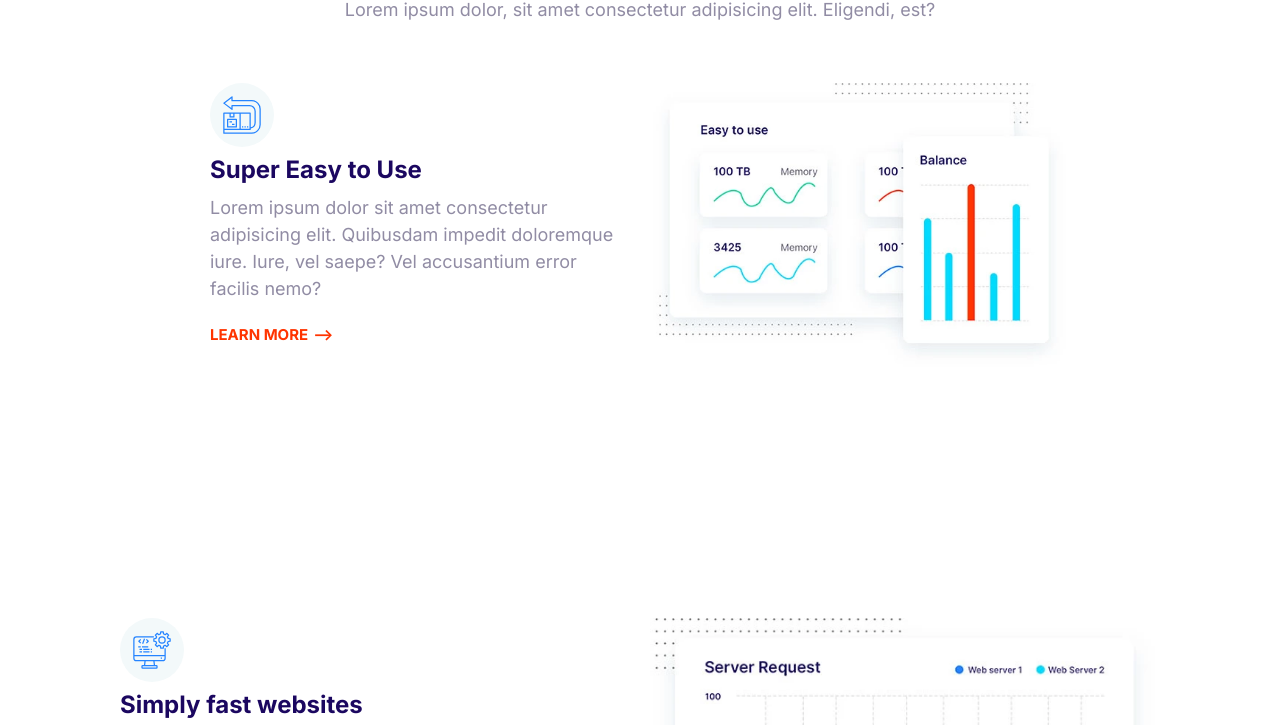
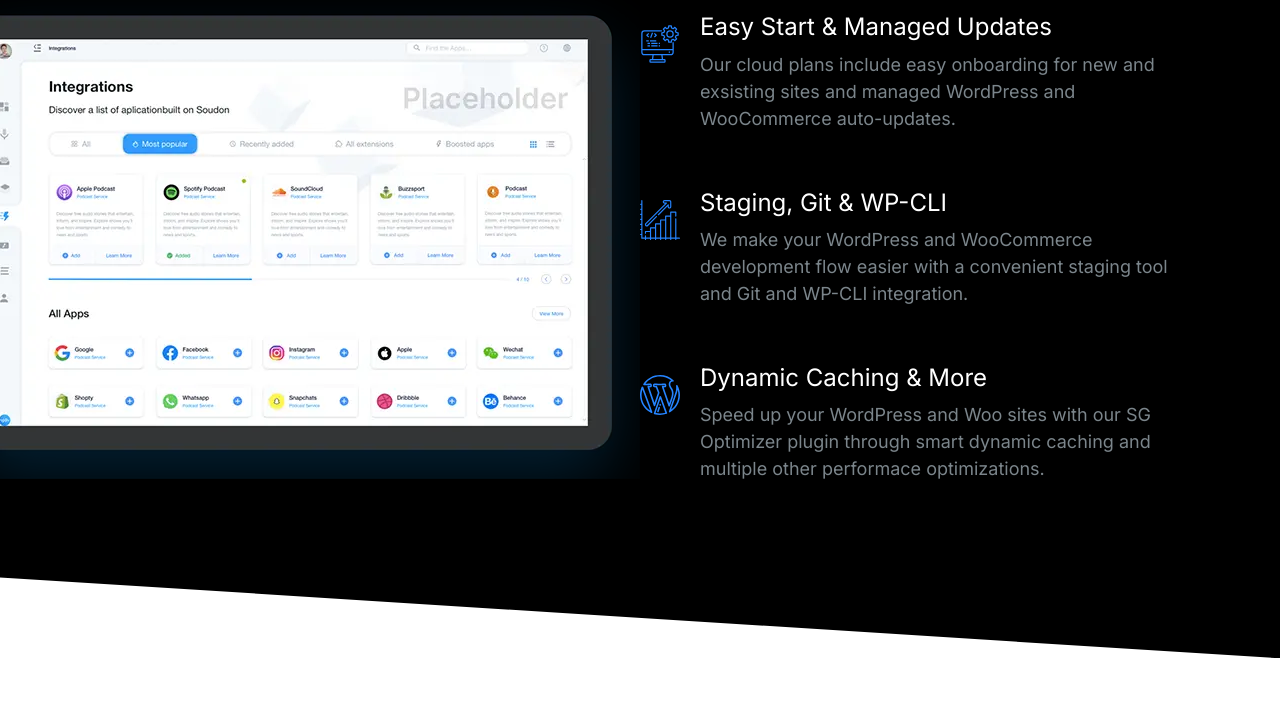
Before and after one commit to tylerthomashusemann/Fictional-Cloud-Hosting-Website-Called-Moshify.-, a plain HTML site: page index.html in a window 1280 px wide. Shown: the part 151-876 px from the top of the page. After the commit the page ends 809 px from the top, so only its background shows below. Drawn offline with Linux system fonts and the light colour scheme.

Commit message:
Showcase-Block

```diff
--- a/css/styles.css
+++ b/css/styles.css
@@ -16,7 +16,10 @@
 }
 
 /* Typography */
-
+::selection {
+  background: var(--color-primary);
+  color: #fff;
+}
 html {
   /* 62.5% of 16px = 10px */
   font-size: 62.5%;
@@ -48,6 +51,7 @@ h2 {
 
 h3 {
   font-size: 3rem;
+  font-weight: 500;
 }
 
 p {
@@ -138,7 +142,6 @@ a {
 .list {
   list-style: none;
   padding-left: 0;
-  color: var(--color-headings);
 }
 
 .list--inline .list__item {
@@ -149,6 +152,7 @@ a {
 .list--tick {
   list-style-image: url(../images/tick.svg);
   padding-left: 3rem;
+  color: var(--color-headings);
 }
 
 .list--tick .list__item {
@@ -418,6 +422,7 @@ a {
 /* Media */
 .media {
   display: flex;
+  margin-bottom: 4rem;
 }
 
 .media__title {
@@ -620,18 +625,20 @@ a {
   color: #7b858b;
 }
 
-.block--dark .block__heading {
+.block--dark h1,
+.block--dark h2,
+.block--dark h3 {
   color: #fff;
 }
 
 .block--skewed-right {
   padding-bottom: calc(var(--padding-vertical) + 4rem);
-  clip-path: polygon(0% 0%, 100% 0%, 100% 100%, 0% 80%);
+  clip-path: polygon(0% 0%, 100% 0%, 100% 100%, 0% 90%);
 }
 
 .block--skewed-left {
   padding-bottom: calc(var(--padding-vertical) + 4rem);
-  clip-path: polygon(0% 0%, 100% 0%, 100% 80%, 0% 100%);
+  clip-path: polygon(0% 0%, 100% 0%, 100% 90%, 0% 100%);
 }
 
 .container {
@@ -703,10 +710,6 @@ a {
 }
 
 /* Hero */
-
-.hero {
-  clip-path: polygon(0% 0%, 100% 0%, 100% 90%, 0% 100%);
-}
 
 .hero__tagline {
   font-size: 2rem;
@@ -789,3 +792,23 @@ a {
     order: 2;
   }
 }
+
+/* Showcase Block */
+.block-showcase__image > img {
+  width: 100%;
+}
+
+@media screen and (min-width: 768px) {
+  .block-showcase .grid {
+    grid-template-columns: 50% 50%;
+  }
+
+  .block-showcase__image {
+    justify-self: end;
+  }
+
+  .block-showcase__image > img {
+    width: auto;
+    max-width: 700px;
+  }
+}
--- a/index.html
+++ b/index.html
@@ -15,122 +15,73 @@
     <link rel="stylesheet" href="css/styles.css" />
   </head>
   <body>
-    <section class="block container">
+    <section class="block block--dark block--skewed-right block-showcase">
       <header class="block__header">
-        <h2>Host on the Cloud to Keep Growing</h2>
-        <p>
-          Lorem ipsum dolor, sit amet consectetur adipisicing elit. Eligendi,
-          est?
-        </p>
+        <h2>User-friendly Control Panel</h2>
       </header>
-      <article class="grid grid--cols-2 feature">
-        <div class="feature__content">
-          <span class="icon-container">
-            <svg class="icon icon--primary">
-              <use xlink:href="images/sprite.svg#easy"></use>
-            </svg>
-          </span>
-          <h3 class="feature__heading">Super Easy to Use</h3>
-          <p>
-            Lorem ipsum dolor sit amet consectetur adipisicing elit. Quibusdam
-            impedit doloremque iure. Iure, vel saepe? Vel accusantium error
-            facilis nemo?
-          </p>
-          <a href="#" class="link-arrow">Learn More</a>
-        </div>
-        <picture>
+      <div class="container grid grid--cols-2">
+        <picture class="block-showcase__image">
           <source
             type="image/webp"
-            srcset="images/easywebp.webp 1x, images/easy@2xwebp.webp 2x"
-          />
+            srcset="images/ipad.webp 1x, images/ipad@2x.webp 2x" />
           <source
-            type="image/jpg"
-            srcset="images/easy.jpg 1x, images/easy@2x.jpg 2x"
-          />
-          <img class="feature__image" src="images/easy@2x.jpg" alt="" />
-        </picture>
-      </article>
-    </section>
-    <article class="grid grid--cols-2 feature">
-      <div class="feature__content">
-        <span class="icon-container">
+            type="image/png"
+            srcset="images/ipad.png 1x, images/ipad@2x.png 2x" />
+          <img src="images/ipad.png" alt=""
+        /></picture>
+        <ul class="list">
+          <li>
+            <div class="media">
+              <div class="media__image">
                 <svg class="icon icon--primary">
                   <use xlink:href="images/sprite.svg#computer"></use>
                 </svg>
-        </span>
-        <h3 class="feature__heading">Simply fast websites</h3>
+              </div>
+              <div class="media__body">
+                <h3 class="media__title">Easy Start & Managed Updates</h3>
                 <p>
-          Lorem ipsum dolor sit, amet consectetur adipisicing elit. Mollitia
-          consectetur provident ipsum omnis ducimus alias delectus! Incidunt
-          expedita, fuga ullam iusto repudiandae ab?
+                  Our cloud plans include easy onboarding for new and exsisting
+                  sites and managed WordPress and WooCommerce auto-updates.
                 </p>
-        <a href="#" class="link-arrow">Learn More</a>
               </div>
-      <picture>
-        <source
-          type="image/webp"
-          srcset="images/fast.webp 1x, images/fast@2x.webp 2x"
-        />
-        <source
-          type="image/jpg"
-          srcset="images/fast.jpg 1x, images/fast@2x.jpg 2x"
-        />
-        <img class="feature__image" src="images/fast@2x.jpg" alt="" />
-      </picture>
-    </article>
-    <article class="grid grid--cols-2 feature">
-      <div class="feature__content">
-        <span class="icon-container">
+            </div>
+          </li>
+          <li>
+            <div class="media">
+              <div class="media__image">
                 <svg class="icon icon--primary">
-            <use xlink:href="images/sprite.svg#settings"></use>
+                  <use xlink:href="images/sprite.svg#growth"></use>
                 </svg>
-        </span>
-        <h3 class="feature__heading">WordPress made easy</h3>
+              </div>
+              <div class="media__body">
+                <h3 class="media__title">Staging, Git & WP-CLI</h3>
                 <p>
-          Lorem ipsum dolor sit amet consectetur adipisicing elit.
-          Exercitationem dolore alias nisi, hic enim ex ducimus cumque magnam
-          dicta. Fugit.
+                  We make your WordPress and WooCommerce development flow easier
+                  with a convenient staging tool and Git and WP-CLI integration.
                 </p>
-        <a href="#" class="link-arrow">Learn More</a>
               </div>
-      <picture>
-        <source
-          type="image/webp"
-          srcset="images/wordpress.webp 1x, images/wordpress@2x.webp 2x"
-        />
-        <source
-          type="image/jpg"
-          srcset="images/wordpress.jpg 1x, images/wordpress@2x.jpg 2x"
-        />
-        <img class="feature__image" src="images/wordpress@2x.jpg" alt="" />
-      </picture>
-    </article>
-    <article class="grid grid--cols-2 feature">
-      <div class="feature__content">
-        <span class="icon-container">
+            </div>
+          </li>
+          <li>
+            <div class="media">
+              <div class="media__image">
                 <svg class="icon icon--primary">
-            <use xlink:href="images/sprite.svg#clock"></use>
+                  <use xlink:href="images/sprite.svg#wordpress"></use>
                 </svg>
-        </span>
-        <h3 class="feature__heading">24/7 Expert Support</h3>
+              </div>
+              <div class="media__body">
+                <h3 class="media__title">Dynamic Caching & More</h3>
                 <p>
-          Lorem, ipsum dolor sit amet consectetur adipisicing elit. Ad, nobis
-          officiis! Dolor qui error adipisci vel modi ea tenetur deleniti?
+                  Speed up your WordPress and Woo sites with our SG Optimizer
+                  plugin through smart dynamic caching and multiple other
+                  performace optimizations.
                 </p>
-        <a href="#" class="link-arrow">Learn More</a>
               </div>
-      <picture>
-        <source
-          type="image/webp"
-          srcset="images/support.webp 1x, images/support@2x.webp 2x"
-        />
-        <source
-          type="image/jpg"
-          srcset="images/support.jpg 1x, images/support@2x.jpg 2x"
-        />
-        <img class="feature__image" src="images/support@2x.jpg" alt="" />
-      </picture>
-    </article>
+            </div>
+          </li>
+        </ul>
+      </div>
+    </section>
     <script src="main.js"></script>
   </body>
 </html>
```
Also changed, not shown: components/showcase-block.html (added, +68 -0 lines), images/ipad.png (added), images/ipad.webp (added), images/ipad@2x.png (added), images/ipad@2x.webp (added), images/snap.svg (added). Lines whose indentation alone changed are shown as unchanged.
